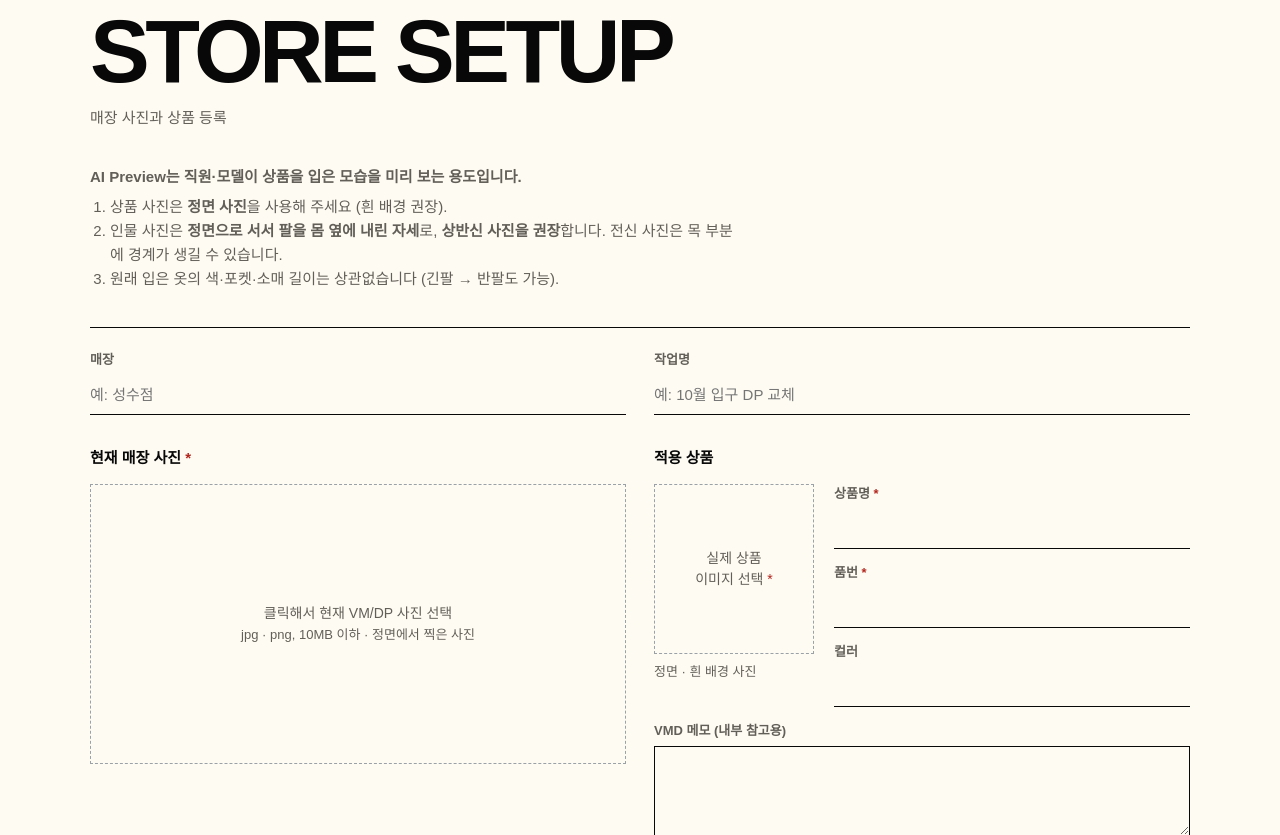
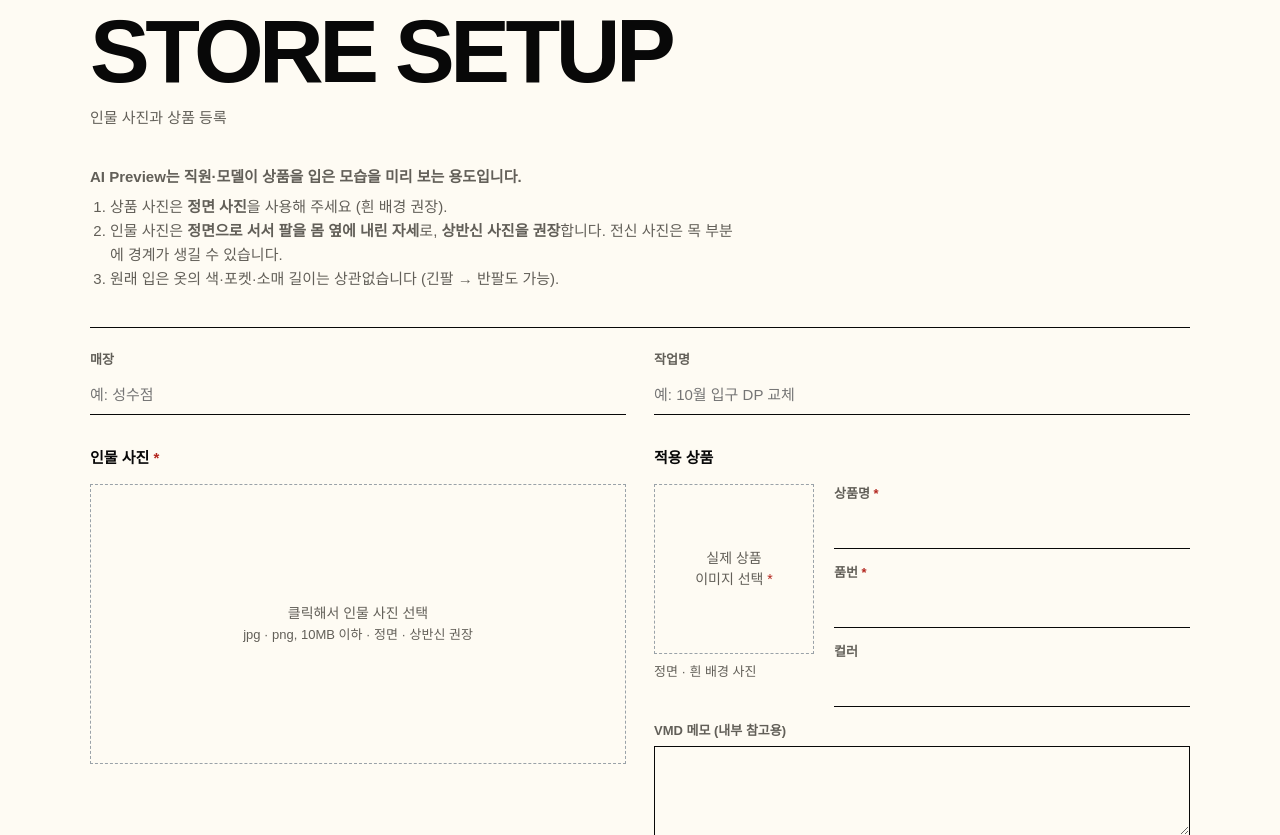
Before and after one commit to woosik980201/vmd-studio, a Spring Boot app: page /setup.html in a window 1280 px wide. Shown: the part 142-977 px from the top of the page. Run offline with Spring Boot 4, Linux system fonts and the light colour scheme; some web fonts are replaced.

Commit message:
ui: 화면 라벨을 '매장 사진'에서 '인물 사진'으로 통일 (D30 후속)
- 등록·영역 지정·Preview·DP Plan 화면 라벨과 안내, 서버 오류 메시지
- 주석·변수명·내부 값(storePhoto 등)은 유지
- devlog: 실제 사진은 얼굴 포함 원본 사용 (사용자 결정, 피부톤·분위기 판단)

Co-Authored-By: Claude Opus 5.5 <noreply@anthropic.com>
Claude-Session: https://claude.ai/code/session_01HSA7wztZorF2kLUbjHVSDo

```diff
--- a/src/main/java/com/aig/vmdstudio/task/Task.java
+++ b/src/main/java/com/aig/vmdstudio/task/Task.java
@@ -159,7 +159,7 @@ public class Task {
     public void applyPreview(String imageUrl) {
         requireNotShared();
         if (!hasImages() || placement == null) {
-            throw new IllegalStateException("매장 사진, 상품 이미지, 영역이 모두 있어야 Preview를 만들 수 있습니다.");
+            throw new IllegalStateException("인물 사진, 상품 이미지, 영역이 모두 있어야 Preview를 만들 수 있습니다.");
         }
         this.previewImageUrl = imageUrl;
         this.previewAdopted = false;
--- a/src/main/java/com/aig/vmdstudio/task/TaskService.java
+++ b/src/main/java/com/aig/vmdstudio/task/TaskService.java
@@ -52,7 +52,7 @@ public class TaskService {
     public Task create(SetupForm form, MultipartFile storePhoto, MultipartFile productImage) {
         requireText(form.productName(), "상품명");
         requireText(form.productCode(), "품번");
-        requireFile(storePhoto, "현재 매장 사진");
+        requireFile(storePhoto, "인물 사진");
         requireFile(productImage, "실제 상품 이미지");
 
         Task task = new Task(form.name(), form.storeName(),
@@ -83,7 +83,7 @@ public class TaskService {
             task.replaceProductImage(imageStorage.store(productImage));
         }
         if (!task.hasImages()) {
-            throw new ResponseStatusException(HttpStatus.BAD_REQUEST, "현재 매장 사진과 실제 상품 이미지가 모두 필요합니다.");
+            throw new ResponseStatusException(HttpStatus.BAD_REQUEST, "인물 사진과 실제 상품 이미지가 모두 필요합니다.");
         }
         task.finishSetup();
         return task; // @Transactional 안에서 바뀐 값은 끝날 때 자동으로 DB에 반영된다
@@ -128,7 +128,7 @@ public class TaskService {
     public Task generatePreview(Long id) {
         Task task = findById(id);
         if (!task.hasImages() || task.getPlacement() == null) {
-            throw new IllegalStateException("매장 사진, 상품 이미지, 영역이 모두 있어야 Preview를 만들 수 있습니다.");
+            throw new IllegalStateException("인물 사진, 상품 이미지, 영역이 모두 있어야 Preview를 만들 수 있습니다.");
         }
 
         PreviewRequest request = new PreviewRequest(
--- a/src/main/resources/static/editor.html
+++ b/src/main/resources/static/editor.html
@@ -30,7 +30,7 @@
         <div class="card">
             <div class="photo-canvas is-disabled" id="photo-canvas">
                 <div class="photo-placeholder">
-                    <span id="photo-message">매장 사진 불러오는 중...</span>
+                    <span id="photo-message">인물 사진 불러오는 중...</span>
                 </div>
                 <!-- 지정한 영역: 안쪽을 끌면 이동, 네 모서리를 끌면 크기 조절 -->
                 <div class="region-box" id="region-box" hidden>
--- a/src/main/resources/static/js/editor.js
+++ b/src/main/resources/static/js/editor.js
@@ -345,12 +345,12 @@ function setPhotoReady(ready) {
 function showStorePhoto(url) {
     if (!url) {
         document.getElementById('photo-message').textContent =
-            '등록된 매장 사진이 없습니다. 이전 단계(등록)에서 사진을 올려주세요.';
+            '등록된 인물 사진이 없습니다. 이전 단계(등록)에서 사진을 올려주세요.';
         return;
     }
 
     const placeholder = photoCanvas.querySelector('.photo-placeholder');
-    showImage(placeholder, url, '현재 매장 사진');
+    showImage(placeholder, url, '인물 사진');
 
     const img = placeholder.querySelector('img');
     img.addEventListener('load', () => {
@@ -359,7 +359,7 @@ function showStorePhoto(url) {
         setPhotoReady(true);
     });
     img.addEventListener('error', () => {
-        placeholder.innerHTML = '<span>매장 사진을 불러오지 못했습니다. 새로고침해 주세요.</span>';
+        placeholder.innerHTML = '<span>인물 사진을 불러오지 못했습니다. 새로고침해 주세요.</span>';
         setPhotoReady(false);
     });
 }
--- a/src/main/resources/static/js/plan.js
+++ b/src/main/resources/static/js/plan.js
@@ -311,7 +311,7 @@ async function init() {
 
     // 이미지 3칸: Before · 채택한 AI Preview(배치 참고용) · 실제 상품(SKU 확인 기준)
     const [beforeSlot, previewSlot, productSlot] = document.querySelectorAll('.image-grid .image-placeholder');
-    showImage(beforeSlot, task.storePhotoUrl, '현재 매장 사진 (Before)');
+    showImage(beforeSlot, task.storePhotoUrl, '인물 사진 (Before)');
     showImage(previewSlot, task.preview.adopted ? task.preview.imageUrl : null, '채택한 AI Preview');
     showImage(productSlot, task.product.imageUrl, '실제 상품 이미지');
 
--- a/src/main/resources/static/js/preview.js
+++ b/src/main/resources/static/js/preview.js
@@ -60,7 +60,7 @@ async function init() {
     });
 
     const [beforeSlot, afterSlot] = document.querySelectorAll('.image-grid .image-placeholder');
-    showImage(beforeSlot, task.storePhotoUrl, '현재 매장 사진 (Before)');
+    showImage(beforeSlot, task.storePhotoUrl, '인물 사진 (Before)');
     showImage(afterSlot, task.preview.imageUrl, 'AI Preview 결과 (After)');
     renderEngineNotice(task.preview.imageUrl);
 
--- a/src/main/resources/static/js/setup.js
+++ b/src/main/resources/static/js/setup.js
@@ -115,7 +115,7 @@ async function loadExistingTask() {
     productColorInput.value = task.product.color || '';
     vmdMemoInput.value = task.product.memo || '';
 
-    showImage(document.getElementById('store-photo-preview'), task.storePhotoUrl, '저장된 매장 사진');
+    showImage(document.getElementById('store-photo-preview'), task.storePhotoUrl, '저장된 인물 사진');
     showImage(document.getElementById('product-image-preview'), task.product.imageUrl, '저장된 상품 이미지');
     savedImages.storePhoto = Boolean(task.storePhotoUrl);
     savedImages.productImage = Boolean(task.product.imageUrl);
--- a/src/main/resources/static/plan.html
+++ b/src/main/resources/static/plan.html
@@ -37,7 +37,7 @@
     <section class="image-grid cols-3">
         <figure class="image-panel">
             <figcaption>BEFORE <span class="hint">현재 매장</span></figcaption>
-            <div class="image-placeholder"><span>현재 매장 사진</span></div>
+            <div class="image-placeholder"><span>인물 사진</span></div>
         </figure>
         <figure class="image-panel">
             <figcaption>AI PREVIEW <span class="hint">배치 참고용</span></figcaption>
--- a/src/main/resources/static/preview.html
+++ b/src/main/resources/static/preview.html
@@ -24,7 +24,7 @@
         <figure class="image-panel">
             <figcaption>BEFORE <span class="hint">현재 매장</span></figcaption>
             <div class="image-placeholder">
-                <span>현재 매장 사진</span>
+                <span>인물 사진</span>
             </div>
         </figure>
         <figure class="image-panel">
--- a/src/main/resources/static/setup.html
+++ b/src/main/resources/static/setup.html
@@ -11,7 +11,7 @@
 
 <main class="page">
     <div class="page-title-row">
-        <h1>Store Setup<span class="title-ko">매장 사진과 상품 등록</span></h1>
+        <h1>Store Setup<span class="title-ko">인물 사진과 상품 등록</span></h1>
     </div>
 
     <!-- 적용 범위와 입력 가이드 (D24 → D28·D29, 11/9~10 인물 착용 실험 P01~P04·R1·R2b 결과, D30) -->
@@ -39,11 +39,11 @@
     <!-- 매장 사진 1장 + 적용 상품 1개 (1 Task 기준) -->
     <section class="two-column">
         <div class="card">
-            <h2 class="section-title">현재 매장 사진 <span class="required">*</span></h2>
+            <h2 class="section-title">인물 사진 <span class="required">*</span></h2>
             <label class="image-drop" id="store-photo-preview" for="store-photo">
           <span>
-            클릭해서 현재 VM/DP 사진 선택<br>
-            <span class="hint">jpg · png, 10MB 이하 · 정면에서 찍은 사진</span>
+            클릭해서 인물 사진 선택<br>
+            <span class="hint">jpg · png, 10MB 이하 · 정면 · 상반신 권장</span>
           </span>
             </label>
             <input type="file" id="store-photo" accept=".jpg,.jpeg,.png" hidden>
```
Also changed, not shown: docs/devlog/2026-11-10_real-photo-guide.md (+3 -2 lines).
